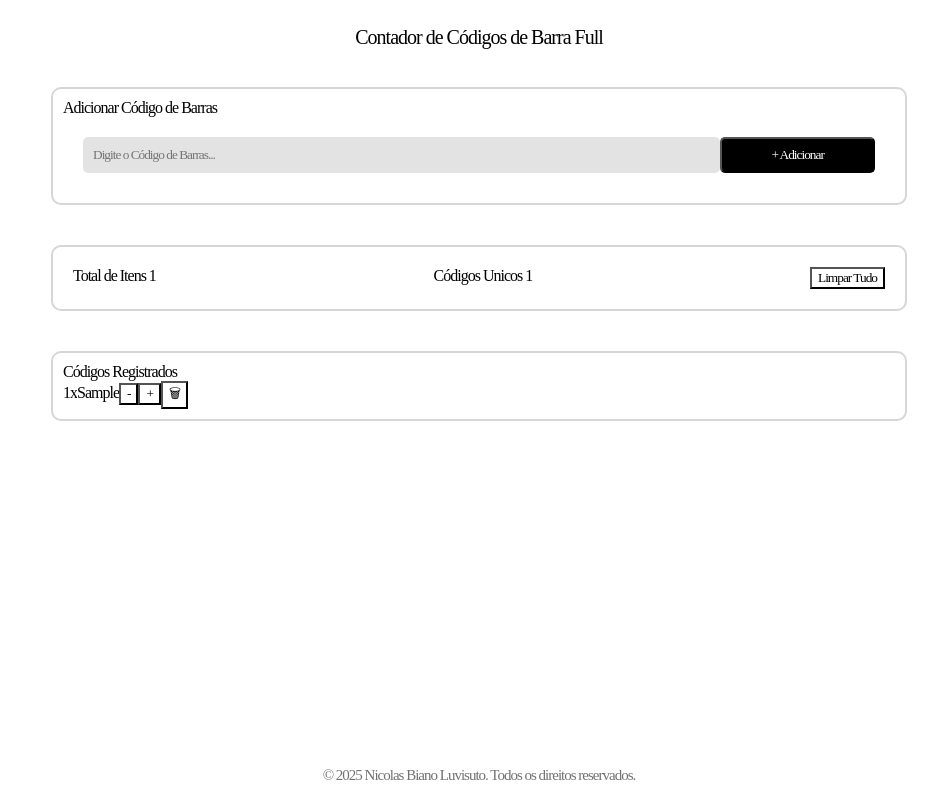
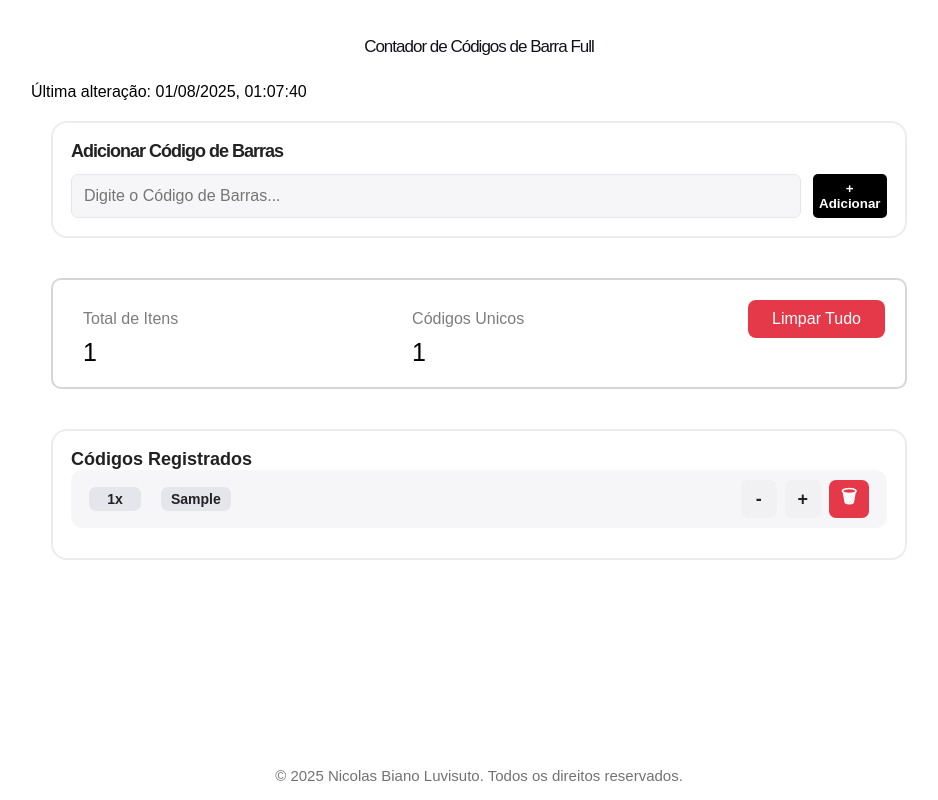
Before and after one commit to nicolasbiano/leitorcodigosfull, a plain HTML site: page index.html in a window 1280 px wide. Both pictures are taken after typing "Sample" into the empty fields and a click on the button "+ Adicionar". Shown: the whole page, without its empty margins (161-1099 px from the left). Drawn offline with Linux system fonts and the light colour scheme; a web font is replaced by a local one.

Commit message:
Projeto Finalizado

```diff
--- a/index.html
+++ b/index.html
@@ -1,23 +1,25 @@
 <!DOCTYPE html>
-<html lang="en">
+<html lang="PT-BR">
 <head>
     <meta charset="UTF-8">
     <meta name="viewport" content="width=device-width, initial-scale=1.0">
     <title>Contador Full</title>
-    <script src="script.js"></script>
     <link rel="stylesheet" href="style.css">
     <link rel="preconnect" href="https://fonts.googleapis.com">
     <link rel="preconnect" href="https://fonts.gstatic.com" crossorigin>
-    <link href="https://fonts.googleapis.com/css2?family=Google+Sans+Code:ital,wght@0,300..800;1,300..800&display=swap" rel="stylesheet">
-</head>
+    <link href="https://fonts.googleapis.com/css2?family=Rethink+Sans:ital,wght@0,400..800;1,400..800&display=swap" rel="stylesheet">
+    <link rel="icon" type="image/x-icon" href="images/gc-logo.jpg">
+    </head>
 <body>
-    <span id="texto">Contador de Códigos de Barra Full</span>
+    <h1 id="texto">Contador de Códigos de Barra Full</h1>
+        <div id="ultima-alteracao">Última alteração: nunca</div>
 
         <div id="insertcodes">
             <Span id="addcode">Adicionar Código de Barras</Span>
-            <div id="add">
-            <input type="text" id="novocodigo" placeholder="Digite o Código de Barras...">
-            <button id="adicionar">+ Adicionar</div>
+                <div id="add">
+                    <input type="text" id="novocodigo" placeholder="Digite o Código de Barras...">
+                        <button id="adicionar" >+ Adicionar</button>
+                </div>
         </div>
 
     <div id="total">
@@ -29,16 +31,17 @@
             <span class="total">Códigos Unicos</span>
             <span class="quantidade">0</span>
         </div>
-        <button id="limpar">Limpar Tudo</button>
+        <button id="limpar" class="eliminar" >Limpar Tudo</button>
     </div>
 
     <div id="codregister">
         <span>Códigos Registrados</span>
-        <div></div>
+        <div id="codes"></div>
     </div>
 
+    <footer>
+        <section id="direitos"> © 2025 Nicolas Biano Luvisuto. Todos os direitos reservados.</section>
+    </footer>
+    <script src="script.js"></script>
 </body>
-<footer>
-    <section id="direitos"> © 2025 Nicolas Biano Luvisuto. Todos os direitos reservados.</section>
-</footer>
 </html>
--- a/script.js
+++ b/script.js
@@ -1,4 +1,3 @@
-
 document.addEventListener("DOMContentLoaded", function () {
     const input = document.getElementById("novocodigo");
     const addButton = document.getElementById("adicionar");
@@ -7,7 +6,35 @@ document.addEventListener("DOMContentLoaded", function () {
     const totalItensSpan = document.querySelector("#totalitens .quantidade");
     const codigosUnicosSpan = document.querySelector("#quantcodigos .quantidade");
 
-    const codigos = {};
+    let codigos = {};
+
+     // Carrega dados salvos
+    const dadosSalvos = localStorage.getItem("codigos");
+    if (dadosSalvos) {
+        const objeto = JSON.parse(dadosSalvos);
+        for (let codigo in objeto) {
+            codigos[codigo] = objeto[codigo];
+        }
+    }
+
+    renderizarCodigos();
+    atualizarContadores();
+
+    // 👉 Chame aqui:
+    atualizarDataAlteracao();
+
+    function salvarNoLocalStorage() {
+        localStorage.setItem("codigos", JSON.stringify(codigos));
+        const dataAtual = new Date().toLocaleString("pt-BR");
+        localStorage.setItem("ultimaAlteracao", dataAtual);
+        atualizarDataAlteracao();
+    }
+
+    function atualizarDataAlteracao() {
+    const ultimaAlteracao = localStorage.getItem("ultimaAlteracao");
+    const divAlteracao = document.getElementById("ultima-alteracao");
+    divAlteracao.textContent = `Última alteração: ${ultimaAlteracao || "nunca"}`;
+}
 
     function atualizarContadores() {
         let total = 0;
@@ -26,13 +53,18 @@ document.addEventListener("DOMContentLoaded", function () {
 
             const spanQtd = document.createElement("span");
             spanQtd.textContent = codigos[codigo] + "x";
-            spanQtd.classList.add("quantidade-item");
+            spanQtd.classList.add("codigo");
 
             const spanCodigo = document.createElement("span");
             spanCodigo.textContent = codigo;
+            spanCodigo.classList.add("codigo");
+
+            const botoesContainer = document.createElement("div");
+            botoesContainer.classList.add("botoes-codigo");
 
             const btnMenos = document.createElement("button");
             btnMenos.textContent = "-";
+            btnMenos.classList.add('simbols');
             btnMenos.onclick = () => {
                 if (codigos[codigo] > 1) {
                     codigos[codigo]--;
@@ -41,29 +73,40 @@ document.addEventListener("DOMContentLoaded", function () {
                 }
                 renderizarCodigos();
                 atualizarContadores();
+                salvarNoLocalStorage();
             };
 
             const btnMais = document.createElement("button");
             btnMais.textContent = "+";
+            btnMais.classList.add('simbols');
             btnMais.onclick = () => {
                 codigos[codigo]++;
                 renderizarCodigos();
                 atualizarContadores();
+                salvarNoLocalStorage();
             };
 
             const btnExcluir = document.createElement("button");
+            btnExcluir.classList.add('eliminar');
             btnExcluir.textContent = "🗑";
             btnExcluir.onclick = () => {
                 delete codigos[codigo];
                 renderizarCodigos();
                 atualizarContadores();
+                salvarNoLocalStorage();
             };
 
-            container.appendChild(spanQtd);
-            container.appendChild(spanCodigo);
-            container.appendChild(btnMenos);
-            container.appendChild(btnMais);
-            container.appendChild(btnExcluir);
+            botoesContainer.appendChild(btnMenos);
+            botoesContainer.appendChild(btnMais);
+            botoesContainer.appendChild(btnExcluir);
+
+            const infoCodigo = document.createElement("div");
+            infoCodigo.classList.add("info-codigo");
+            infoCodigo.appendChild(spanQtd);
+            infoCodigo.appendChild(spanCodigo);
+
+            container.appendChild(infoCodigo);
+            container.appendChild(botoesContainer);
 
             codRegisterDiv.appendChild(container);
         }
@@ -71,7 +114,7 @@ document.addEventListener("DOMContentLoaded", function () {
 
     function adicionarCodigo(codigo) {
         if (codigo.trim() === "") return;
-        if (Object.keys(codigos).length >= 5 && !(codigo in codigos)) return;
+        if (Object.keys(codigos).length >= 15 && !(codigo in codigos)) return;
 
         if (codigo in codigos) {
             codigos[codigo]++;
@@ -82,6 +125,7 @@ document.addEventListener("DOMContentLoaded", function () {
         input.value = "";
         renderizarCodigos();
         atualizarContadores();
+        salvarNoLocalStorage();
     }
 
     addButton.addEventListener("click", () => {
@@ -99,5 +143,6 @@ document.addEventListener("DOMContentLoaded", function () {
         for (let key in codigos) delete codigos[key];
         renderizarCodigos();
         atualizarContadores();
+        localStorage.removeItem("codigos");
     });
 });
--- a/style.css
+++ b/style.css
@@ -1,7 +1,5 @@
-*{background-color: rgb(255, 255, 255);
-    font-family: 'google sans code';
-    font-weight: 150;
-    letter-spacing: -1px;
+body {
+    background: #fff;
 }
 
 body{
@@ -10,16 +8,23 @@ body{
     min-height: 97vh;
     display: flex;
     flex-direction: column;
+    font-family: "Rethink Sans", sans-serif;
+    font-optical-sizing: auto;
 }
+
 #texto{
     display: flex;
     text-align: center;
     justify-content: center;
     padding: 2%;
-    font-size: 20px;
-    font-family: 'google sans code';
     font-weight: 150;
     letter-spacing: -1px;
+    font-size: 17px;
+    font-weight: 700;
+    color: #11111a;
+    margin-bottom: 8px;
+    background: none;
+    font-weight: 100;
 }
 
 button{cursor: pointer;}
@@ -47,8 +52,8 @@ button{cursor: pointer;}
     border-radius: 5px;
     border-style: hidden;
     background-color: #3f3f3f25;
-    width: 80%;
     padding: 10px;
+    max-width: 100%;
 }
 
 #novocodigo:focus{
@@ -59,7 +64,21 @@ button{cursor: pointer;}
     background-color: black;
     color: #ffffff;
     border-radius: 5px;
-    width: 20%;
+    max-width: 100%;
+    padding: 2 18px;
+    border: none;
+    font-weight: 600;
+    transition: background 0.2s;
+}
+
+#adicionar:hover {
+    background-color: #22223a;
+}
+
+#addcode, #codregister > span {
+    font-size: 18px;
+    font-weight: 600;
+    color: #222;
 }
 
 #total{
@@ -72,11 +91,180 @@ button{cursor: pointer;}
     margin: 20px;
 }
 
-#codregister{
-    border: 2px solid #36363634;
-    border-radius: 10px;
+.total{
+    display: flex;
     padding: 10px;
+    color: #00000083;
+}
+
+.quantidade{
+    font-size: 25px;
+    font-weight: 500;
+    padding: 10px;
+}
+
+#codregister {
+    border: 2px solid #ececec;
+    border-radius: 16px;
+    padding: 18px;
     margin: 20px;
+    background: #fff;
+}
+
+#insertcodes {
+    border: 2px solid #ececec;
+    border-radius: 16px;
+    padding: 18px;
+    margin: 20px;
+    background: #fff;
+}
+
+#add {
+    display: flex;
+    gap: 12px;
+    padding: 0;
+    margin-top: 12px;
+}
+
+#novocodigo {
+    border-radius: 7px;
+    border: 1px solid #e4e6eb;
+    background-color: #f6f6f8;
+    width: 100%;
+    padding: 12px;
+    font-size: 16px;
+}
+
+.eliminar{
+    background-color: #ff0000;
+    color: #ffffff;
+    border-radius: 7px;
+    border: #ff0000;
+    font-size: 15px;
+    justify-content: space-between;
+
+}
+
+#codes{
+    display: flex;
+    flex-direction: column;
+    gap: 10px;
+}
+
+
+.botoes-codigo button {
+    font-size: 20px;
+    padding: 8px 16px;
+    min-width: 40px;
+    min-height: 40px;
+}
+
+.simbols{
+    border-radius: 5px;
+    border-color: #0000006e;
+    font-size: 22px;
+    font-size: 22px;
+    padding: 8px 16px;
+    min-width: 40px;
+    min-height: 40px;
+}
+
+.codigo-item {
+    display: flex;
+    align-items: center;
+    justify-content: space-between;
+    gap: 12px;
+    margin-bottom: 12px;
+    border-radius: 12px;
+    background: #f6f6f8;
+    padding: 10px 18px;
+    box-shadow: none;
+    border: none;
+}
+
+.info-codigo {
+    display: flex;
+    align-items: center;
+    gap: 12px;
+}
+
+.info-codigo .codigo {
+    background: #e4e6eb;
+    color: #222;
+    font-size: 14px;
+    font-weight: 600;
+    border-radius: 7px;
+    padding: 4px 10px;
+    margin-right: 8px;
+    min-width: 32px;
+    text-align: center;
+    display: inline-block;
+}
+
+.info-codigo span:not(.codigo) {
+    font-size: 16px;
+    color: #222;
+    font-weight: 500;
+}
+
+.botoes-codigo {
+    display: flex;
+    gap: 8px;
+}
+
+.botoes-codigo button {
+    font-size: 18px;
+    padding: 4px 12px;
+    min-width: 36px;
+    min-height: 36px;
+    border-radius: 7px;
+    border: none;
+    background: #f1f1f4;
+    color: #222;
+    transition: background 0.2s, color 0.2s;
+    font-weight: 600;
+    outline: none;
+    box-shadow: none;
+    cursor: pointer;
+}
+
+.botoes-codigo button.simbols {
+    background: #f1f1f4;
+    color: #222;
+}
+
+.botoes-codigo button.simbols:hover {
+    background: #e4e6eb;
+}
+
+.botoes-codigo .eliminar {
+    background: #e53949;
+    color: #fff;
+    border: none;
+    font-size: 18px;
+    padding: 4px 12px;
+    min-width: 36px;
+    min-height: 36px;
+    border-radius: 7px;
+    transition: background 0.2s;
+}
+
+.botoes-codigo .eliminar:hover {
+    background: #c62838;
+}
+
+#limpar.eliminar {
+    background: #e53949;
+    color: #fff;
+    border: none;
+    font-size: 16px;
+    padding: 10px 24px;
+    border-radius: 8px;
+    transition: background 0.2s;
+}
+
+#limpar.eliminar:hover {
+    background: #c62838;
 }
 
 footer{
```
Also changed, not shown: images/gc-logo.jpg (added).
